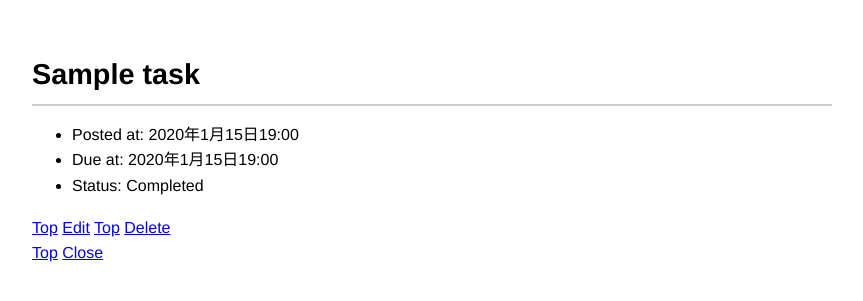
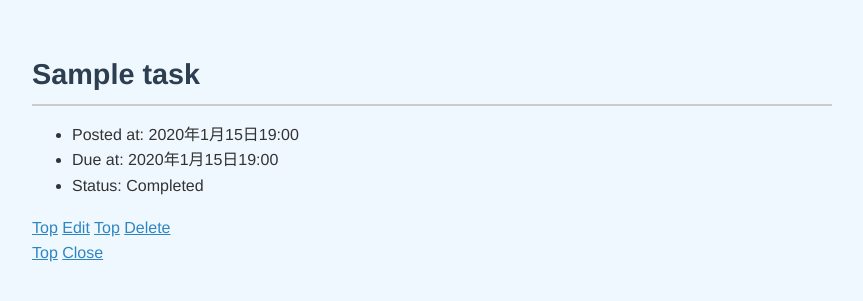
Before and after one commit to s1f102401348/django-test-exercise, a Django app: page /1/ in a window 1280 px wide. Shown: the top 301 px of the page, without its empty margins (208-1071 px from the left). Run offline with Django 5.2, Linux system fonts and the light colour scheme; tables that the repository leaves empty hold one stand-in row (values such as "Sample post").

Commit message:
css追加

```diff
--- /dev/null
+++ b/todo/static/todo/css/detail.css
@@ -0,0 +1,14 @@
+body {
+
+  background-color: #f0f8ff;
+  color: #333;
+
+}
+
+h1 {
+  color: #2c3e50;
+}
+
+a {
+  color: #2e86c1;
+}
--- a/todo/templates/todo/detail.html
+++ b/todo/templates/todo/detail.html
@@ -6,6 +6,8 @@
     <title>To Do Application</title>
     <meta charset="UTF-8">
     <meta name="author" content="INIAD">
+
+    <link rel="stylesheet" href="{% static 'todo/css/detail.css' %}">
     <link rel="stylesheet" href="{% static 'css/style.css' %}">
   </head>
 
```
